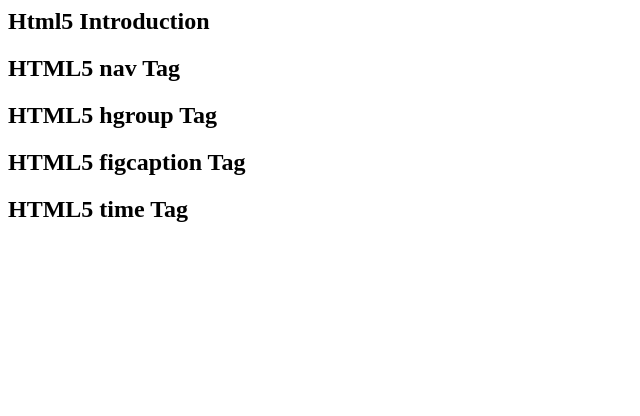
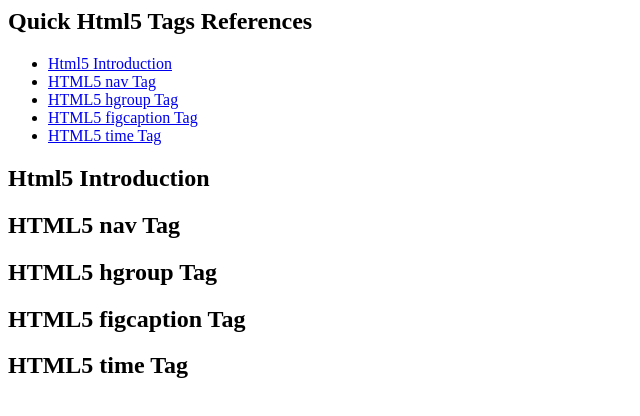
Before and after one commit to hemauk21/TechnicalDocumetation, a plain HTML site: page index.html in a window 1280 px wide. Shown: the whole page, without its empty margins (0-640 px from the left). Drawn offline with Linux system fonts and the light colour scheme.

Commit message:
outline for the project

```diff
--- a/index.html
+++ b/index.html
@@ -1,5 +1,4 @@
 <html lang="en">
-
 <head>
     <meta charset="utf-8">
     <meta name="viewport" content="width=device-width, initial-scale=1.0">
@@ -9,38 +8,43 @@
 </head>
 <body>
     <div id="main-doc">
+        <nav id="navbar">
+            <header>
+                <h1>Quick Html5 Tags References</h1>
+            </header>
+            <ul>
+                <li><a class="nav-link" href="#Html5_Introduction">Html5 Introduction</a></li>
+                <li><a class="nav-link" href="#HTML5_nav_Tag">HTML5 nav Tag</a></li>
+                <li><a class="nav-link" href="#HTML5_hgroup_Tag">HTML5 hgroup Tag</a></li>
+                <li><a class="nav-link" href="#HTML5_figcaption_Tag">HTML5 figcaption Tag</a></li>
+                <li><a class="nav-link" href="#HTML5_time_Tag">HTML5 time Tag</a></li>
+            </ul>
+        </nav>
         <section id="Html5_Introduction" class="main-section">
             <header>
                 <h1>Html5 Introduction</h1>
             </header>
-
         </section>
         <section id="HTML5_nav_Tag" class="main-section">
             <header>
                 <h1>HTML5 nav Tag</h1>
             </header>
-
         </section>
         <section id="HTML5_hgroup_Tag" class="main-section">
             <header>
                 <h1>HTML5 hgroup Tag</h1>
             </header>
-
         </section>
         <section id="HTML5_figcaption_Tag" class="main-section">
             <header>
                 <h1>HTML5 figcaption Tag</h1>
             </header>
-
         </section>
         <section id="HTML5_time_Tag" class="main-section">
             <header>
                 <h1>HTML5 time Tag</h1>
             </header>
-
         </section>
-
     </div>
-
 </body>
 </html>
```
Lines whose indentation alone changed are shown as unchanged.
